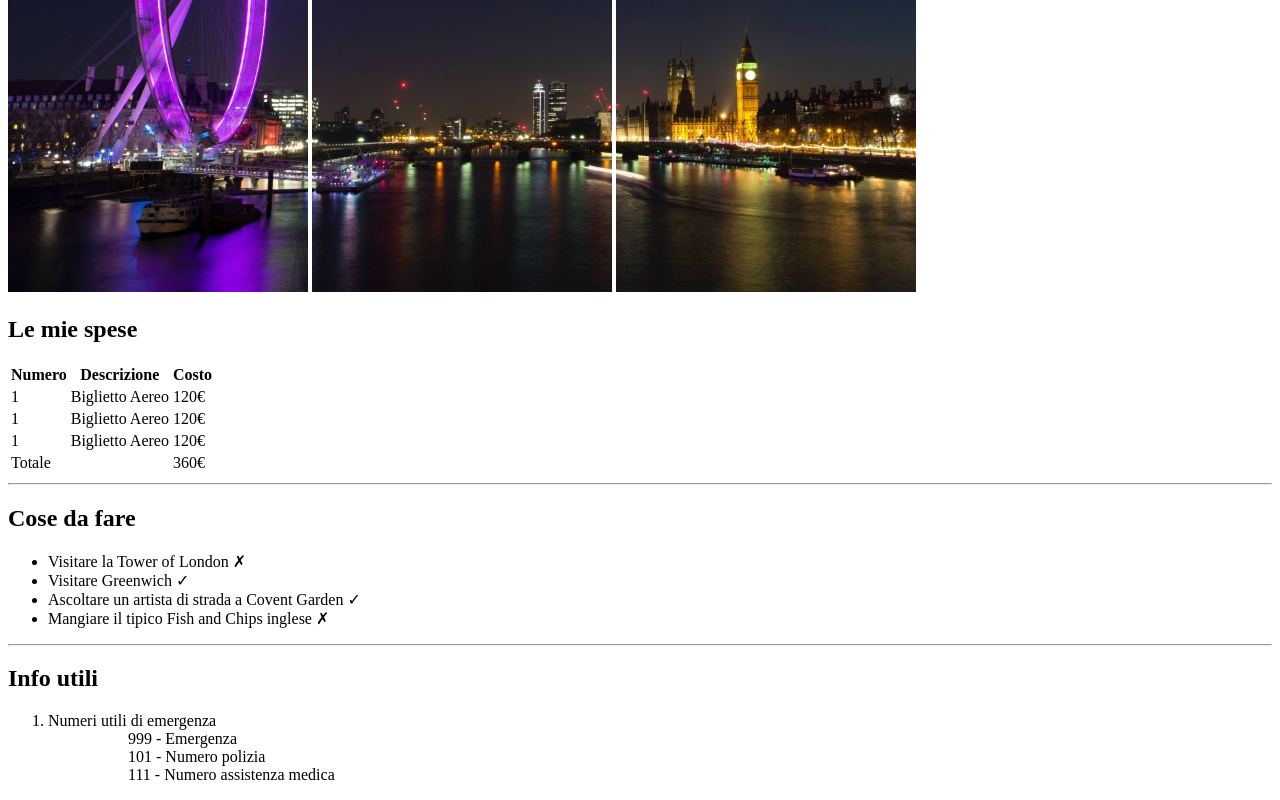
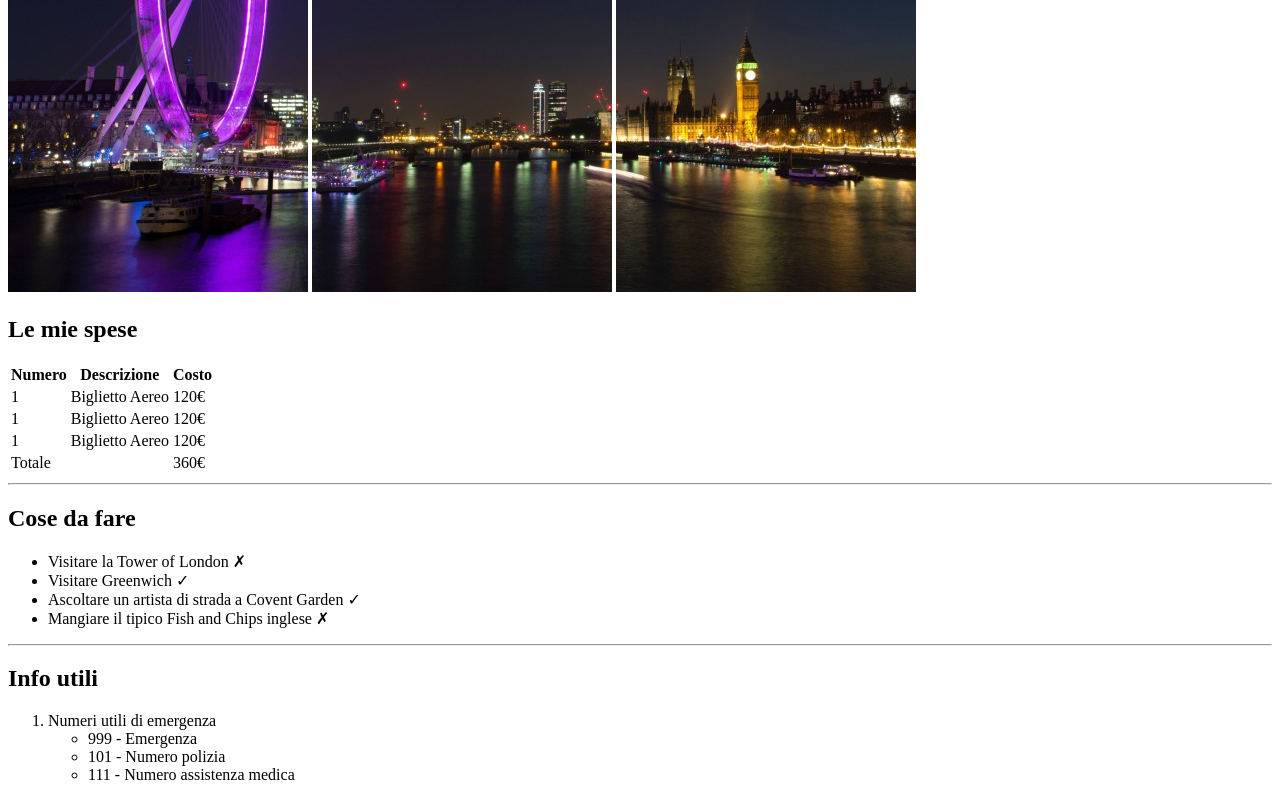
Before and after one commit to Emmanuele-Iannucci/html-london-trip, a plain HTML site: page index.html in a window 1280 px wide. Shown: the part 388-1188 px from the top of the page. Drawn offline with Linux system fonts and the light colour scheme.

Commit message:
tentativo 3

```diff
--- a/index.html
+++ b/index.html
@@ -54,9 +54,9 @@
         <ol>
             <li>Numeri utili di emergenza
                 <ul style="list-style-type: circle;">
-                <ul>999 - Emergenza</ul>
-                <ul>101 - Numero polizia</ul>
-                <ul>111 - Numero assistenza medica</ul>
+                <li>999 - Emergenza</li>
+                <li>101 - Numero polizia</li>
+                <li>111 - Numero assistenza medica</li>
             </li>
         </ol>
 
```
